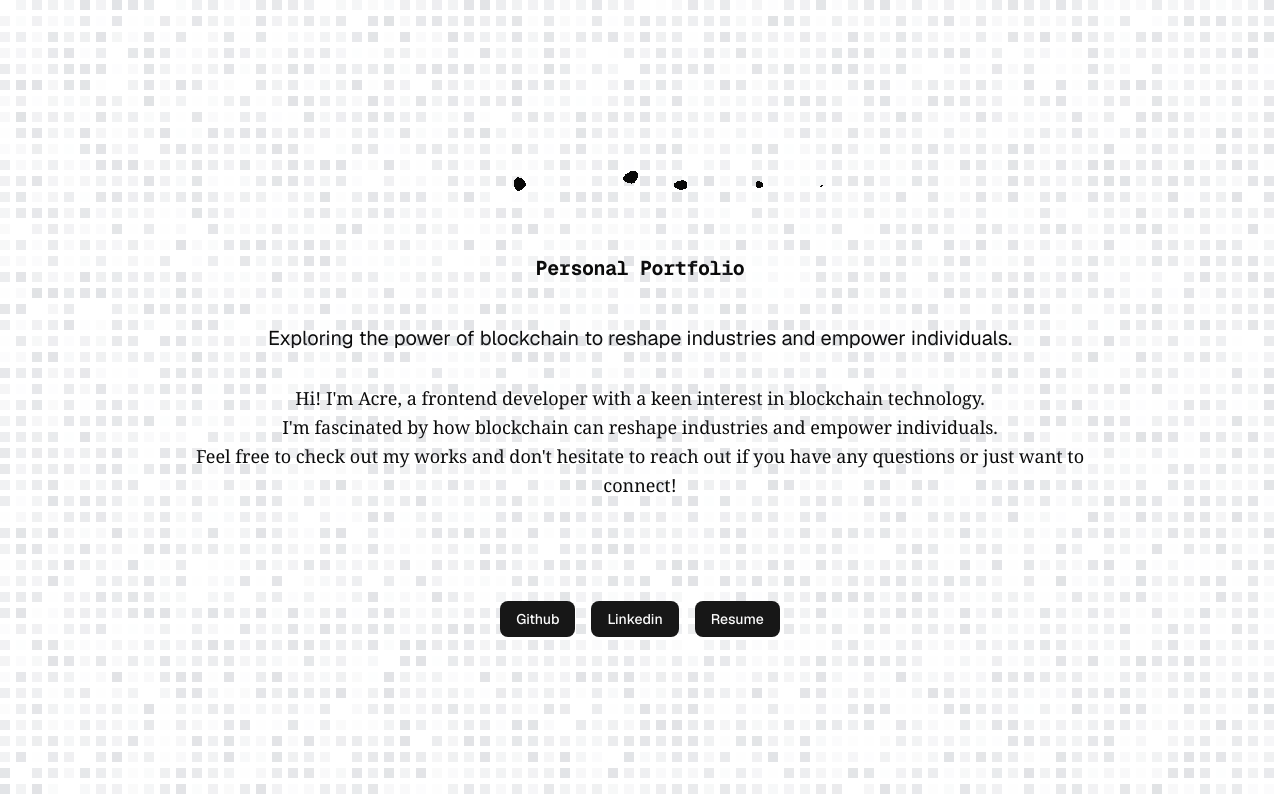
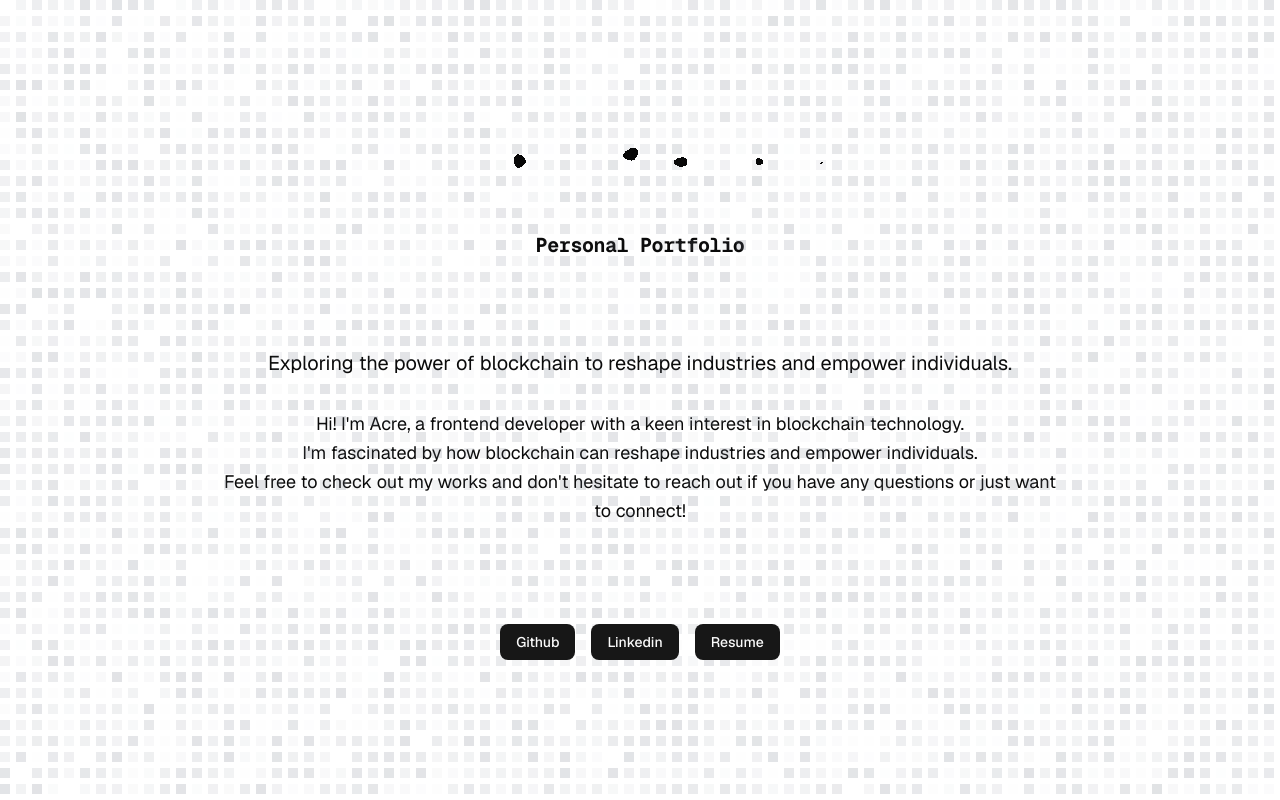
Before and after one commit to GeneralAcre/story-of-acre, a Next.js app: page / in a window 1280 px wide. Shown: the top 800 px of the page. Built offline with nearby package versions, Linux system fonts and the light colour scheme.

Commit message:
Fix Landing page

```diff
--- a/src/app/hero.tsx
+++ b/src/app/hero.tsx
@@ -26,22 +26,23 @@ export default function Hero() {
                 </div>
 
                 <TypingAnimation/> {/* Personal Portfolio */}
-
+                <div className="max-w-[900px] mx-auto px-4 sm:px-6 lg:px-8 py-8 md:py-12">
                     <p className="mt-4 text-base md:text-xl">
                         Exploring the power of blockchain to reshape industries and empower individuals.
                     </p>
 
                     {/* And finally the second paragraph */}
-                <p className="font-serif mt-8 max-w-2xl text-base md:text-lg leading-relaxed max-w-4xl">
+                    <p className="mt-8 max-w-2xl text-base md:text-lg leading-relaxed max-w-4xl">
                         Hi! I&apos;m Acre, a frontend developer with a keen interest in blockchain technology. <br/>
                         I&apos;m fascinated by how blockchain can reshape industries and empower individuals. <br/>
                         Feel free to check out my works and don&apos;t hesitate to reach out if you have any questions or
                         just want to connect!
                     </p>
                 </div>
+            </div>
         </main>
 
-        <div className="z-20 mt-[100px]">
+        <div className="z-20 mt-[50px]">
             <LinkButton/>
         </div>{/* z-10 more than z-0 now this button work , grid has z-0*/}
 
```
Lines whose indentation alone changed are shown as unchanged.
